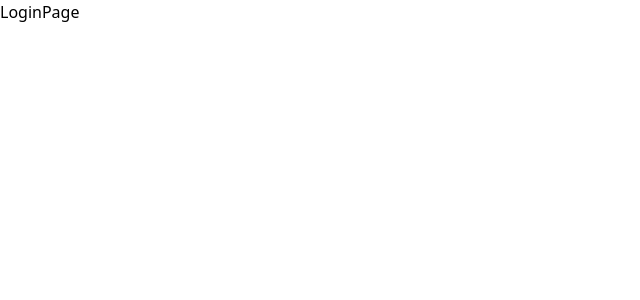
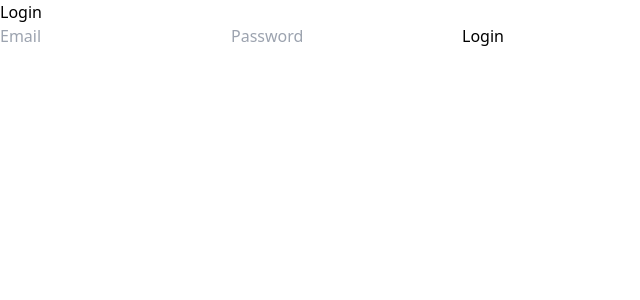
Before and after one commit to radoslawrolka/MyCityCare, a React (Vite) app in the folder frontend/: page / in a window 1280 px wide. Shown: the top 300 px of the page, without its empty margins (0-640 px from the left). Built offline with nearby package versions, Linux system fonts and the light colour scheme.

Commit message:
login page mocked

```diff
--- a/frontend/src/pages/LoginPage.jsx
+++ b/frontend/src/pages/LoginPage.jsx
@@ -1,8 +1,54 @@
-import React from 'react'
+import React, {useState} from 'react'
+import { useNavigate } from 'react-router-dom'
 
 const LoginPage = () => {
+  const navigate = useNavigate()
+
+  const [email, setEmail] = useState('');
+  const [password, setPassword] = useState('');
+  const [loginInProgress, setLoginInProgress] = useState(false);
+
+  function handleFormSubmit(e) {
+    e.preventDefault();
+    setLoginInProgress(true);
+    setLoginInProgress(false);
+    navigate('/home')
+  }
+
   return (
-    <div>LoginPage</div>
+    <section className="mt-8">
+      <h1 className="text-center text-4xl mb-4">
+        Login
+      </h1>
+      <form className="flex flex-col max-w-xs mx-auto"
+        onSubmit={handleFormSubmit}
+      >
+        <input
+          type="email"
+          name="email"
+          placeholder="Email"
+          value={email}
+          disabled={loginInProgress}
+          onChange={(e) => setEmail(e.target.value)}
+          className='my-4'
+        />
+        <input
+          type="password"
+          name="password"
+          placeholder="Password"
+          value={password}
+          disabled={loginInProgress}
+          onChange={(e) => setPassword(e.target.value)}
+          className='my-4'
+        />
+        <button
+          type="submit"
+          disabled={loginInProgress}
+        >
+          Login
+        </button>
+      </form>
+    </section>
   )
 }
 
```
